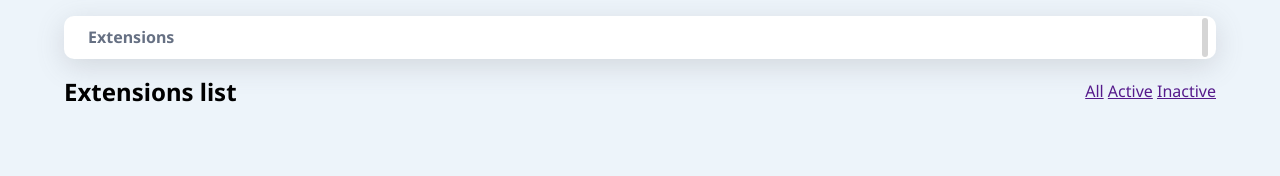
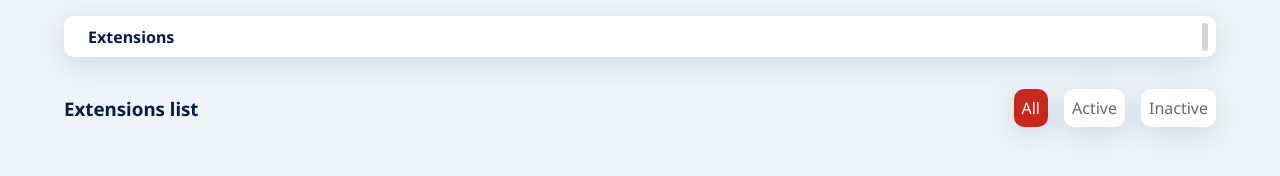
Before and after one commit to Sadisu-501/Browser-Extension, a plain HTML site: page index.html in a window 1280 px wide. Drawn offline with nearby package versions, Linux system fonts and the light colour scheme.

Commit message:
header and navigation

```diff
--- a/index.html
+++ b/index.html
@@ -26,7 +26,8 @@
 
     <!-- navigation -->
     <nav>
-      <h2>Extensions list</h2>
+      <h3>Extensions list</h3>
+
       <div class="nav-links">
         <a class="active" href="">All</a>
         <a href="">Active</a>
--- a/style.css
+++ b/style.css
@@ -8,7 +8,7 @@
 
 :root {
   --body-color: #edf4fa;
-  --primary-text: #667083;
+  --primary-text: #051c47;
   --secondary-text: #5e6777;
   --card-background: #ffffff;
   --card-border: #dce7f1;
@@ -31,8 +31,10 @@ body {
   background-color: var(--body-color);
   margin: 1rem 4rem;
   font-family: "Noto Sans", sans-serif;
+  font-size: 1rem;
 }
 
+/* header section styles */
 header {
   background-color: white;
   border-radius: 10px;
@@ -54,12 +56,20 @@ header {
 ion-icon {
   font-size: 1.5rem;
   color: var(--accent-color);
+  cursor: pointer;
 }
+
 .moon ion-icon {
   background-color: var(--light-gray);
   padding: 3px;
   color: var(--secondary-text);
   border-radius: 5px;
+  font-size: 1rem;
+}
+
+.moon ion-icon:hover {
+  background-color: var(--muted-text);
+  color: var(--card-background);
 }
 
 /* nav */
@@ -67,5 +77,36 @@ nav {
   display: flex;
   justify-content: space-between;
   align-items: center;
-  margin-top: 1rem;
+  margin-top: 2rem;
+  transition: all 0.5s ease;
 }
+nav h3 {
+  color: var(--primary-text);
+}
+.nav-links {
+  display: flex;
+  gap: 1rem;
+  cursor: pointer;
+}
+
+nav a {
+  text-decoration: none;
+  color: var(--secondary-text);
+  background-color: var(--card-background);
+  padding: 0.5rem;
+  border-radius: 10px;
+  box-shadow: rgba(100, 100, 111, 0.2) 0px 7px 29px 0px;
+}
+
+/* nav hover state */
+.nav-links a:hover {
+  color: var(--muted-text);
+}
+.active {
+  background-color: var(--accent-color);
+  color: var(--card-background);
+}
+nav .active:hover {
+  background-color: #e36056;
+  color: var(--card-background);
+}
```
